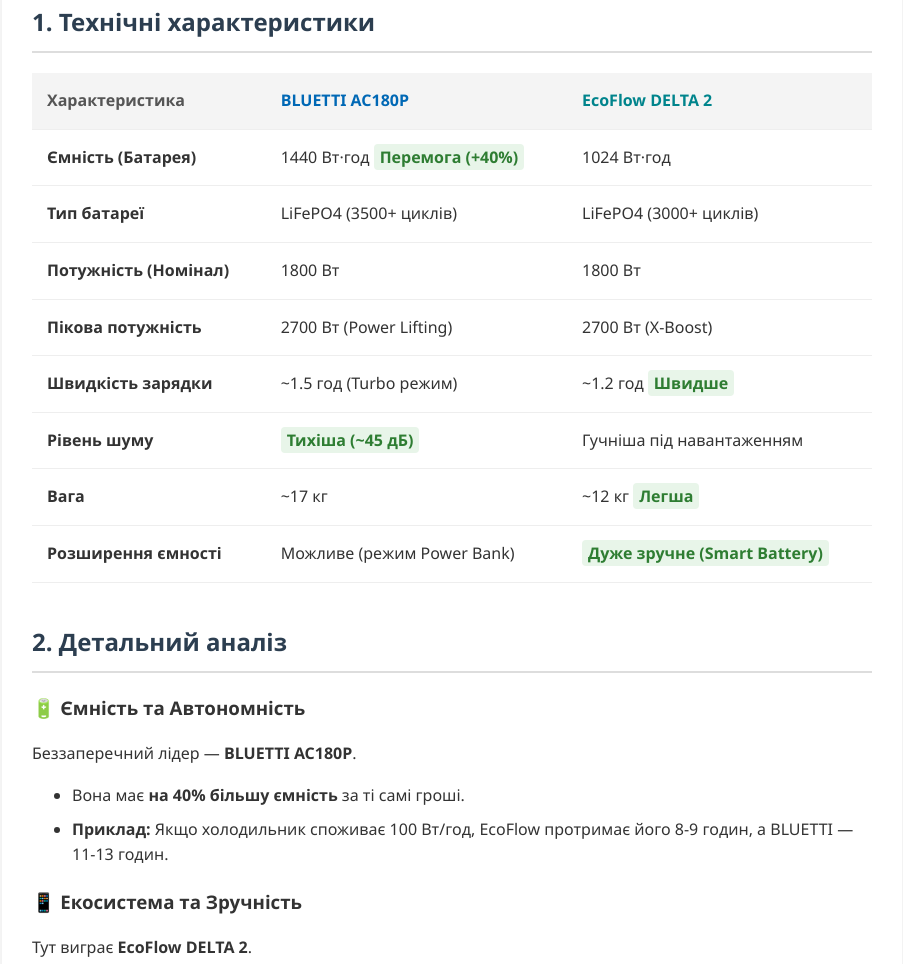
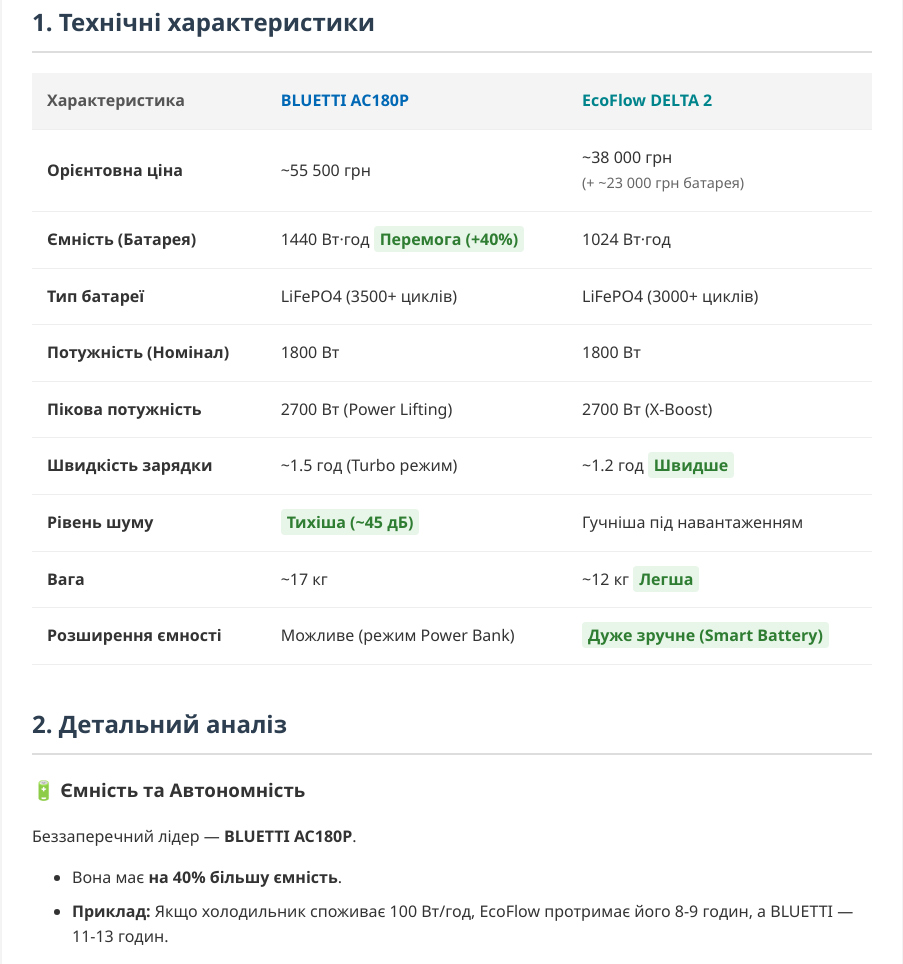
Before and after one commit to sernyak/Olofinsky, a plain HTML site: page ChargeStations.html in a window 1280 px wide. Shown: the part 218-1182 px from the top of the page, without its empty margins (188-1091 px from the left). Drawn offline with Linux system fonts and the light colour scheme.

Commit message:
Update ChargeStations.html

```diff
--- a/ChargeStations.html
+++ b/ChargeStations.html
@@ -157,6 +157,11 @@
             </thead>
             <tbody>
                 <tr>
+                    <td><strong>Орієнтовна ціна</strong></td>
+                    <td>~55 500 грн</td>
+                    <td>~38 000 грн<br><span style="font-size:0.9em; color:#666; font-weight:normal;">(+ ~23 000 грн батарея)</span></td>
+                </tr>
+                <tr>
                     <td><strong>Ємність (Батарея)</strong></td>
                     <td>1440 Вт·год <span class="winner">Перемога (+40%)</span></td>
                     <td>1024 Вт·год</td>
@@ -205,7 +210,7 @@
         <h3>🔋 Ємність та Автономність</h3>
         <p>Беззаперечний лідер — <strong>BLUETTI AC180P</strong>.</p>
         <ul>
-            <li>Вона має <strong>на 40% більшу ємність</strong> за ті самі гроші.</li>
+            <li>Вона має <strong>на 40% більшу ємність</strong>.</li>
             <li><strong>Приклад:</strong> Якщо холодильник споживає 100 Вт/год, EcoFlow протримає його 8-9 годин, а BLUETTI — 11-13 годин.</li>
         </ul>
 
@@ -233,6 +238,7 @@
                     </ul>
                 </div>
                 <div class="btn-container">
+                    <div style="text-align:center; font-weight:bold; margin-bottom:5px; color:#444;">~55 500 грн</div>
                     <a href="https://rozetka.com.ua/ua/436680281/p436680281/" target="_blank" class="btn btn-bluetti">BLUETTI AC180P на Rozetka</a>
                 </div>
             </div>
@@ -248,7 +254,10 @@
                     </ul>
                 </div>
                 <div class="btn-container">
+                    <div style="text-align:center; font-weight:bold; margin-bottom:5px; color:#444;">~38 000 грн</div>
                     <a href="https://rozetka.com.ua/ua/463421604/p463421604/" target="_blank" class="btn btn-ecoflow">EcoFlow DELTA 2 на Rozetka</a>
+
+                    <div style="text-align:center; font-weight:bold; margin-bottom:5px; margin-top:15px; color:#444;">~23 000 грн</div>
                     <a href="https://grokholsky.com/ua/product/ecoflow/drugaya-tehnika/zaryadnye-stanczii-i-komplektuyushchiye/dopolnitelnaya-batareya-dlya-zaryadnoj-stancii/ecoflow-delta-2-extra-battery-zmr330eb" target="_blank" class="btn btn-extra">+ Додаткова батарея EcoFlow</a>
                 </div>
             </div>
```
